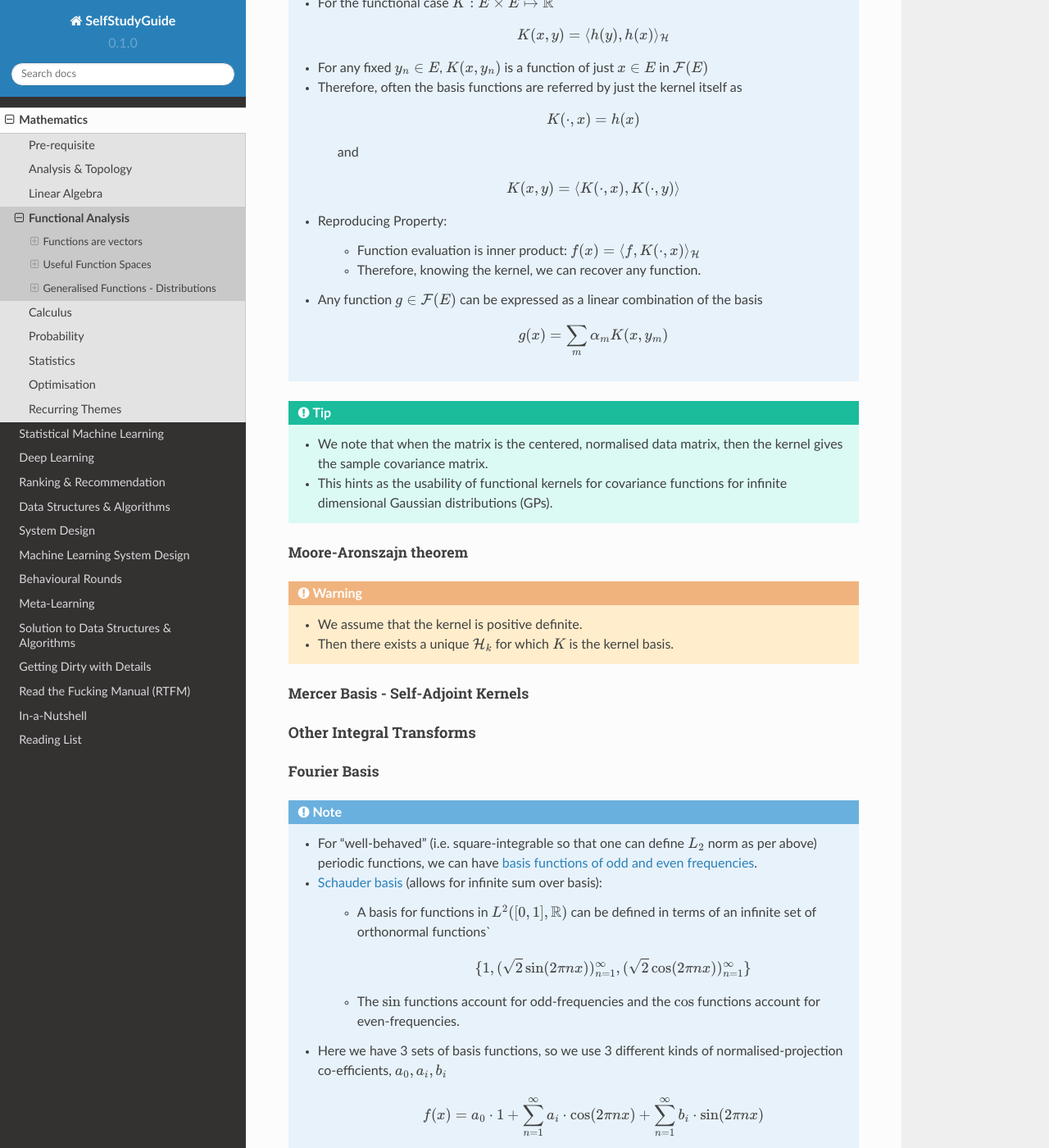
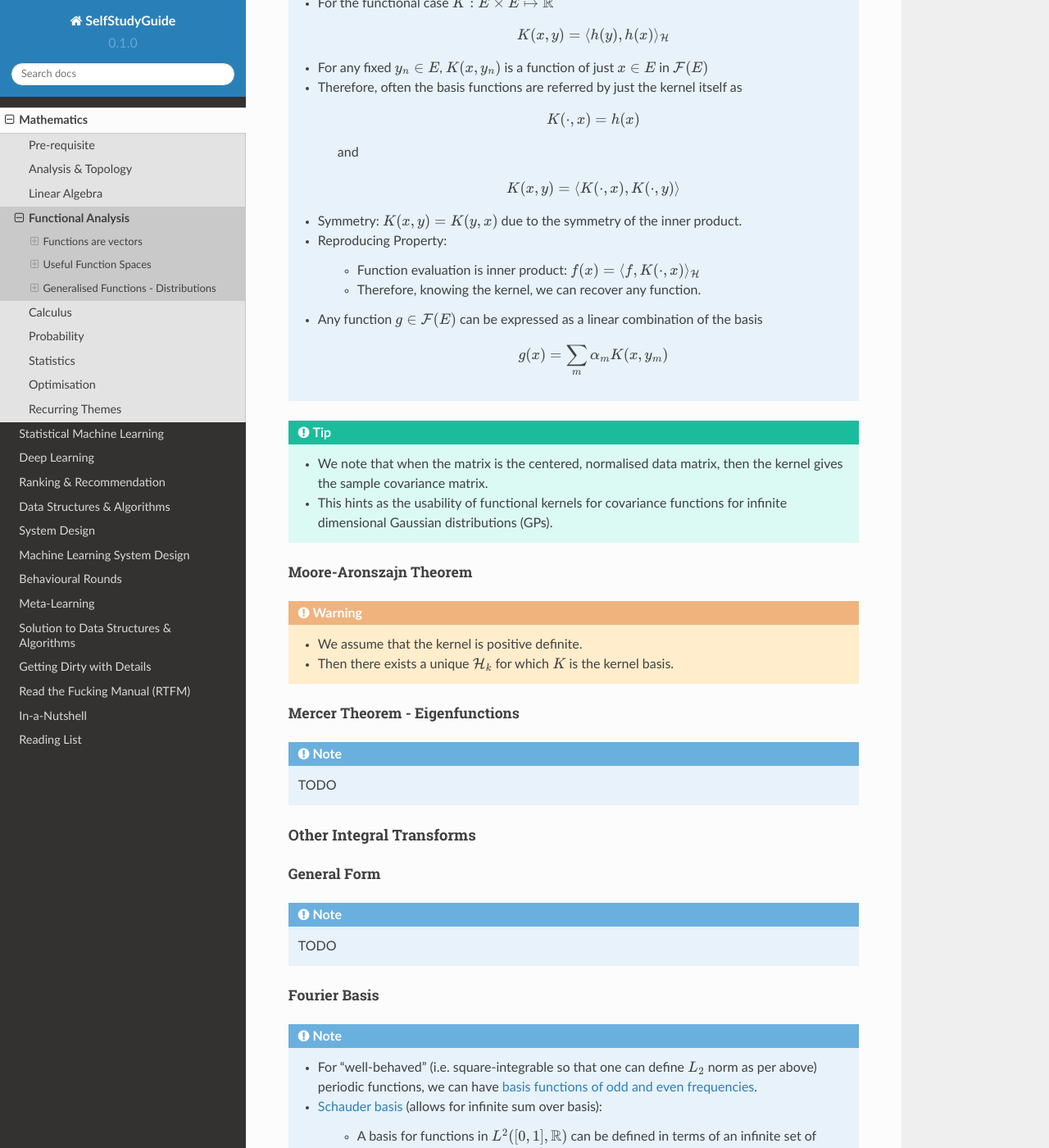
Before and after one commit to uselesstechjunks/leetcode, a Sphinx documentation site: the page built from docs/source/math/funan.rst, in a window 1280 px wide and 1400 px high, scrolled down 7398 px. Shown: the whole window at 82% size. Built offline with Sphinx 7.4.7 and the Read the Docs theme 2.0.0, drawn with Linux system fonts in a browser that asks for light colours.

Commit message:
Update funan.rst

```diff
--- a/docs/source/math/funan.rst
+++ b/docs/source/math/funan.rst
@@ -237,6 +237,7 @@ Kernel of a Linear Transform
 		and
 
 		.. math:: K(x,y)=\langle K(\cdot,x),K(\cdot,y)\rangle
+	* Symmetry: :math:`K(x,y)=K(y,x)` due to the symmetry of the inner product.
 	* Reproducing Property:
 
 		* Function evaluation is inner product: :math:`f(x)=\langle f,K(\cdot,x)\rangle_{\mathcal{H}}`
@@ -249,17 +250,24 @@ Kernel of a Linear Transform
 	* We note that when the matrix is the centered, normalised data matrix, then the kernel gives the sample covariance matrix.
 	* This hints as the usability of functional kernels for covariance functions for infinite dimensional Gaussian distributions (GPs).
 
-Moore-Aronszajn theorem
+Moore-Aronszajn Theorem
 ^^^^^^^^^^^^^^^^^^^^^^^^^^^^^^^^^^^^^^^^^^^^^^^^^^^^^^^^^^^^^^^^^^^^^^^^^^^^^^^^
 .. warning::
 	* We assume that the kernel is positive definite.
 	* Then there exists a unique :math:`\mathcal{H}_k` for which :math:`K` is the kernel basis.
 
-Mercer Basis - Self-Adjoint Kernels
+Mercer Theorem - Eigenfunctions
 ^^^^^^^^^^^^^^^^^^^^^^^^^^^^^^^^^^^^^^^^^^^^^^^^^^^^^^^^^^^^^^^^^^^^^^^^^^^^^^^^
+.. note::
+	TODO
 
 Other Integral Transforms
 --------------------------------------------------------------------------------
+General Form
+^^^^^^^^^^^^^^^^^^^^^^^^^^^^^^^^^^^^^^^^^^^^^^^^^^^^^^^^^^^^^^^^^^^^^^^^^^^^^^^^
+.. note::
+	TODO
+
 Fourier Basis
 ^^^^^^^^^^^^^^^^^^^^^^^^^^^^^^^^^^^^^^^^^^^^^^^^^^^^^^^^^^^^^^^^^^^^^^^^^^^^^^^^
 .. note::
```
